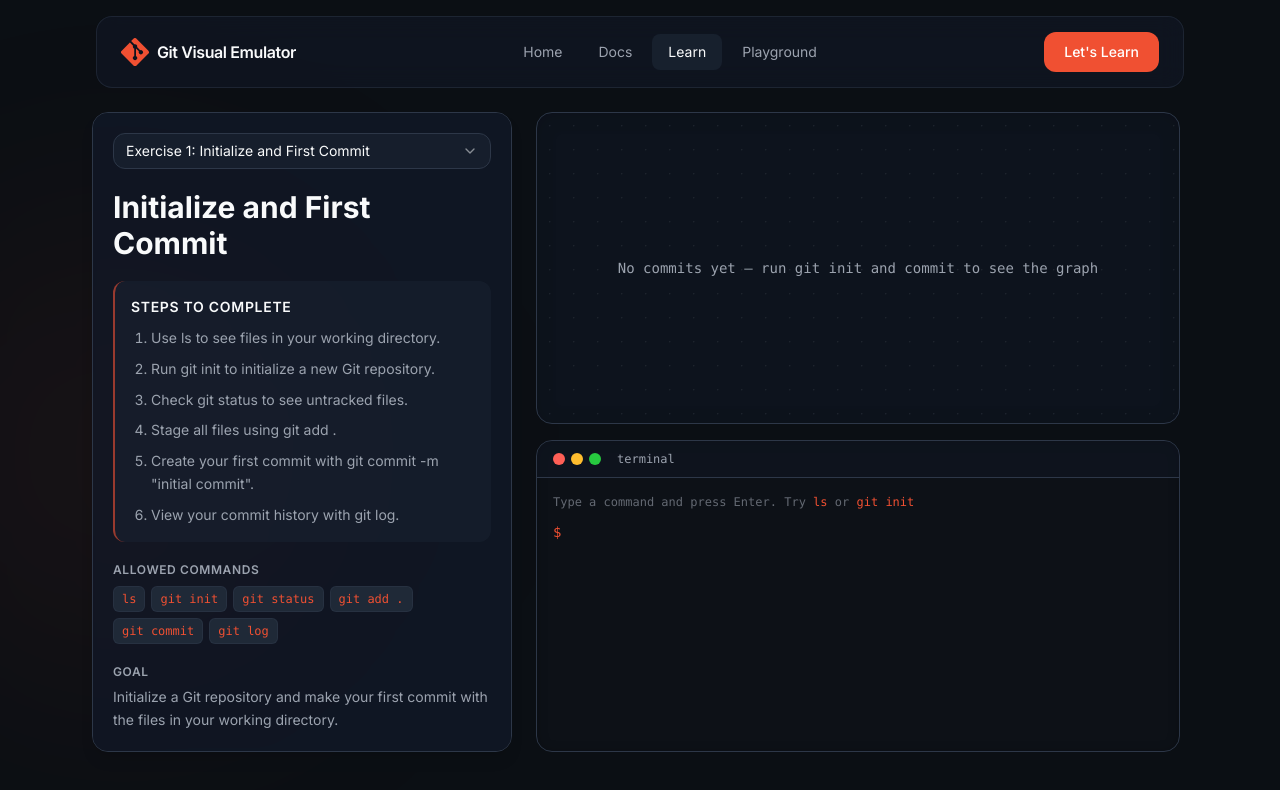
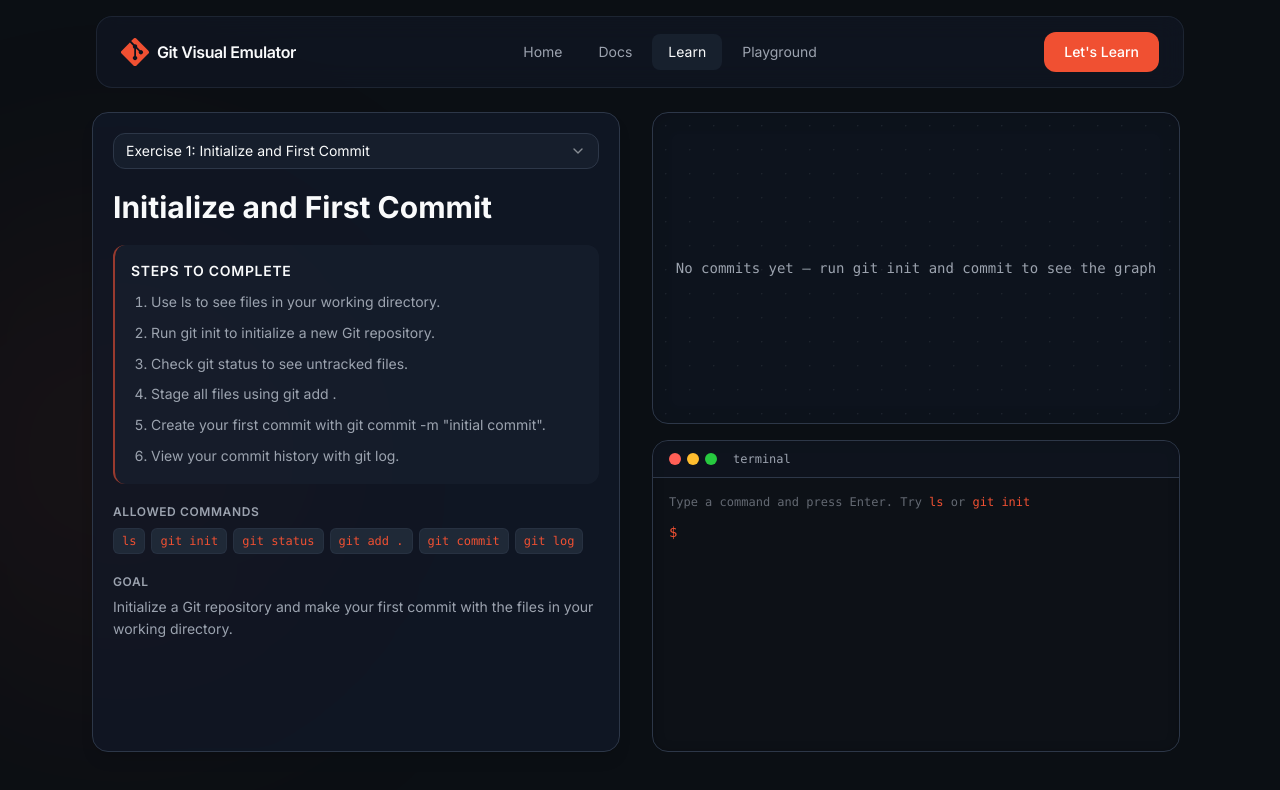
Before and after one commit to JP2324/git_web_engine, a Next.js app: page /learn/1 in a window 1280 px wide. Shown: the top 790 px of the page. Built offline with nearby package versions, Linux system fonts and the light colour scheme.

Commit message:
exercise 1 foundation complete

```diff
--- a/app/globals.css
+++ b/app/globals.css
@@ -22,6 +22,7 @@ body {
   -webkit-font-smoothing: antialiased;
   -moz-osx-font-smoothing: grayscale;
   overflow-x: hidden;
+  padding-right: 0 !important;
 }
 
 /* Hidden scrollbar utility */
--- a/app/learn/[exerciseId]/page.tsx
+++ b/app/learn/[exerciseId]/page.tsx
@@ -375,13 +375,13 @@ export default function ExercisePage() {
                             </div>
                         </div>
                     ) : (
-                        /* Two-column grid — 420px left, flex right */
-                        <div className="grid grid-cols-1 lg:grid-cols-[420px_1fr] gap-6 lg:h-[calc(100vh-160px)]">
+                        /* Two-column grid — equal width, stable */
+                        <div className="grid grid-cols-1 lg:grid-cols-2 gap-6 lg:gap-8 lg:h-[calc(100vh-160px)] lg:items-stretch">
                             {/* ───── LEFT COLUMN: Exercise Info ───── */}
-                            <div className="order-1 lg:order-1 lg:h-full lg:min-h-0">
-                                <div className="rounded-2xl border border-border bg-surface/80 backdrop-blur-sm p-5 space-y-5 shadow-lg shadow-black/10 lg:h-full lg:overflow-y-auto no-scrollbar">
-                                    {/* Exercise dropdown — top of card */}
-                                    <div className="mb-3">
+                            <div className="order-1 lg:order-1 flex flex-col lg:h-full lg:min-h-0">
+                                <div className="rounded-2xl border border-border bg-surface/80 backdrop-blur-sm shadow-lg shadow-black/10 lg:h-full lg:min-h-0 flex flex-col overflow-hidden">
+                                    {/* Exercise dropdown — fixed at top, outside scroll area */}
+                                    <div className="relative p-5 pb-0 flex-shrink-0">
                                         <Select
                                             value={String(exerciseId)}
                                             onValueChange={handleExerciseSelect}
@@ -406,6 +406,8 @@ export default function ExercisePage() {
                                         </Select>
                                     </div>
 
+                                    {/* Scrollable content area */}
+                                    <div className="flex-1 overflow-y-auto min-h-0 p-5 space-y-5 no-scrollbar">
                                         {/* Title + success badge */}
                                         <div className="space-y-3">
                                             <h1 className="text-2xl lg:text-3xl font-bold text-text-primary leading-tight">
@@ -458,6 +460,7 @@ export default function ExercisePage() {
                                                 Initialize a Git repository and make your first commit
                                                 with the files in your working directory.
                                             </p>
+                                        </div>
                                     </div>
                                 </div>
                             </div>
```
Lines whose indentation alone changed are shown as unchanged.
